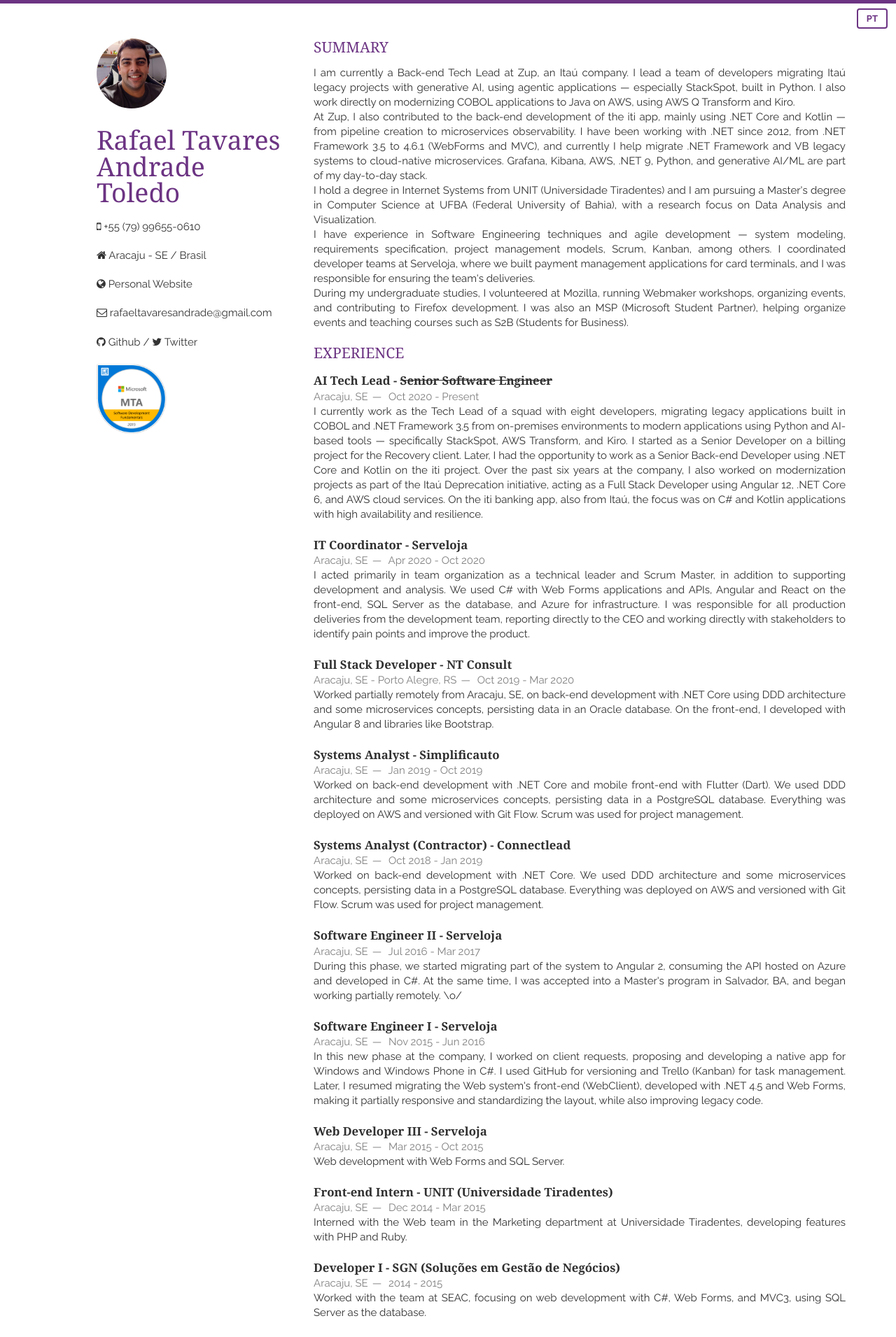
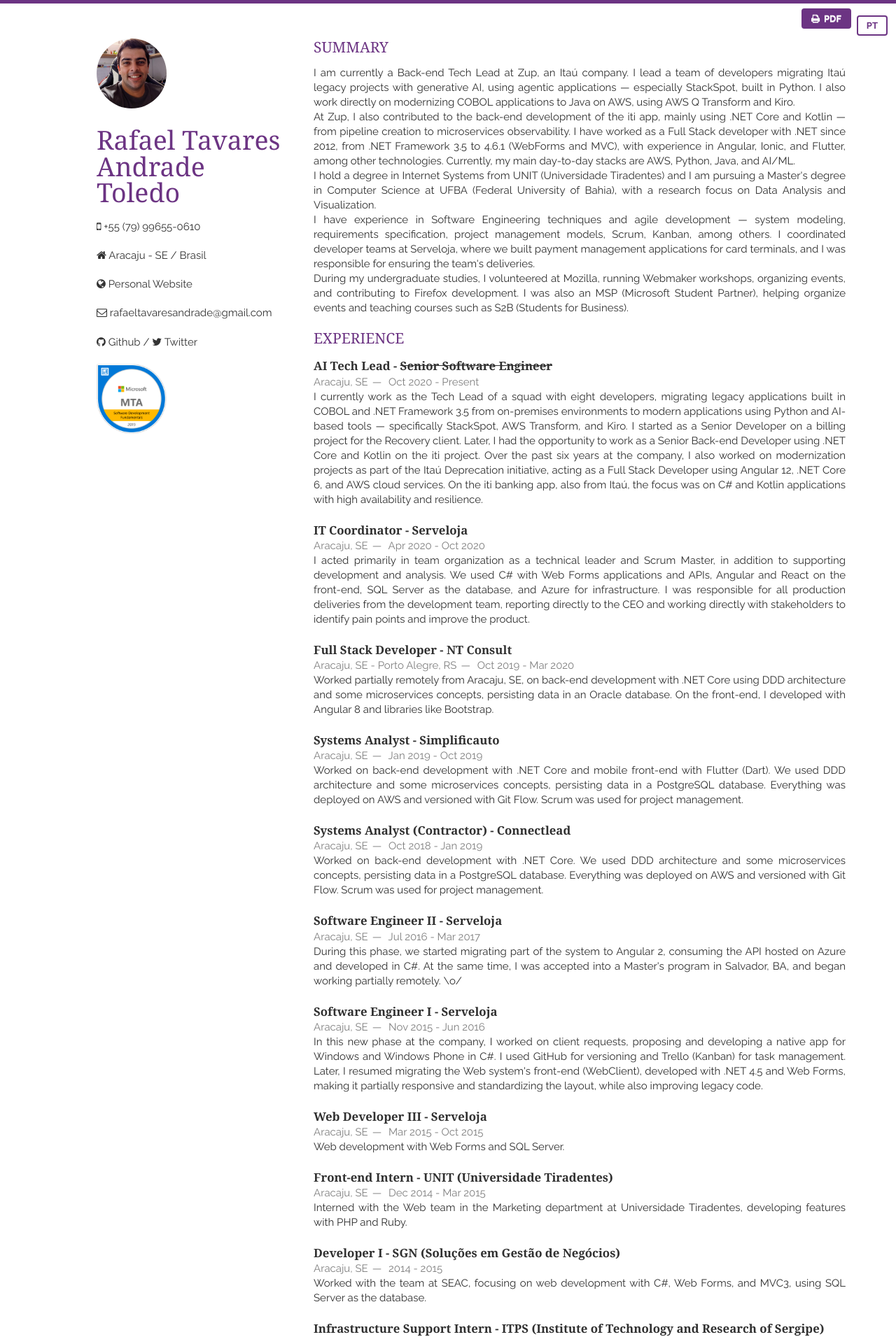
Before and after one commit to RafasTavares/resume-cv, a Jekyll site: the page built from index.html, in a window 1280 px wide. Shown: the top 1911 px of the page at 70% size. Built offline with Jekyll 4.4.1, drawn with Linux system fonts in a browser that asks for light colours; nearby versions of some CDN libraries; the list of posts is cut into pages by our own code; some of the changed text lies outside the part shown.

Commit message:
botao de print

```diff
--- a/_includes/en/abstract.html
+++ b/_includes/en/abstract.html
@@ -7,9 +7,8 @@
         <br />
         At Zup, I also contributed to the back-end development of the iti app, mainly using .NET Core and Kotlin — from pipeline creation
         to microservices observability.
-        I have been working with .NET since 2012, from .NET Framework 3.5 to 4.6.1 (WebForms and MVC),
-        and currently I help migrate .NET Framework and VB legacy systems to cloud-native microservices.
-        Grafana, Kibana, AWS, .NET 9, Python, and generative AI/ML are part of my day-to-day stack.
+        I have worked as a Full Stack developer with .NET since 2012, from .NET Framework 3.5 to 4.6.1 (WebForms and MVC), with experience in Angular, Ionic, and Flutter, among other technologies.
+        Currently, my main day-to-day stacks are AWS, Python, Java, and AI/ML.
         <br />
         I hold a degree in Internet Systems from UNIT (Universidade Tiradentes) and I am pursuing a Master's degree in
         Computer Science at UFBA (Federal University of Bahia), with a research focus on Data Analysis and Visualization.
--- a/_includes/en/courses.html
+++ b/_includes/en/courses.html
@@ -2,7 +2,7 @@
     <h1>Courses and Events</h1>
     <p>
         To view all certificates, visit <a
-            href="https://github.com/RafasTavares/My-certificates"><strong>HERE</strong></a>, my repository. &lt;= 2019
+            href="https://github.com/RafasTavares/My-certificates"><strong>HERE</strong></a>, my repository. &lt;= 2026
     </p>
     <h1>2026</h1>
     <article>
--- /dev/null
+++ b/_includes/header-actions.html
@@ -0,0 +1,11 @@
+<nav class="header-actions" aria-label="{% if page.lang == 'pt-BR' %}Ações do currículo{% else %}Resume actions{% endif %}">
+    <button type="button" class="header-actions__btn header-actions__btn--print" id="print-btn" title="{% if page.lang == 'pt-BR' %}Imprimir / Salvar como PDF{% else %}Print / Save as PDF{% endif %}">
+        <i class="fa fa-print" aria-hidden="true"></i>
+        <span class="header-actions__label">{% if page.lang == 'pt-BR' %}PDF{% else %}PDF{% endif %}</span>
+    </button>
+    {% if page.lang == 'pt-BR' %}
+    <a href="{{ site.baseurl }}" class="header-actions__btn" data-lang="en" title="Switch to English">EN</a>
+    {% else %}
+    <a href="{{ site.baseurl }}pt/" class="header-actions__btn" data-lang="pt-BR" title="Mudar para português">PT</a>
+    {% endif %}
+</nav>
--- a/_includes/pt-BR/abstract.html
+++ b/_includes/pt-BR/abstract.html
@@ -6,9 +6,8 @@
         Também atuo diretamente na modernização de aplicações COBOL para Java na AWS, com AWS Q Transform e Kiro.
         <br />
         Na Zup, também participei do desenvolvimento back-end do app iti, utilizando principalmente .NET Core e Kotlin — desde a criação de pipelines até a observabilidade dos microsserviços.
-        Trabalho com .NET desde 2012, do .NET Framework 3.5 ao 4.6.1 (WebForms e MVC),
-        e atualmente ajudo a migrar sistemas legados em .NET Framework e VB para microsserviços cloud-native.
-        Grafana, Kibana, AWS, .NET 9, Python e IA/ML generativa fazem parte das principais stacks do dia a dia.
+        Atuo como desenvolvedor Full Stack com .NET desde 2012, do .NET Framework 3.5 ao 4.6.1 (WebForms e MVC), com experiência também em Angular, Ionic e Flutter, entre outras tecnologias.
+        Atualmente, as principais stacks do dia a dia são AWS, Python, Java e IA/ML.
         <br />
         Sou graduado em Sistemas para Internet pela UNIT (Universidade Tiradentes) e mestrando em
         Ciência da Computação na UFBA (Universidade Federal da Bahia), com foco de pesquisa em Análise e Visualização de Dados.
--- a/_includes/pt-BR/courses.html
+++ b/_includes/pt-BR/courses.html
@@ -2,7 +2,7 @@
     <h1>Cursos e Eventos</h1>
     <p>
         Para visualizar todos os certificados, acesse <a
-            href="https://github.com/RafasTavares/My-certificates"><strong>AQUI</strong></a> meu repositório. &lt;= 2019
+            href="https://github.com/RafasTavares/My-certificates"><strong>AQUI</strong></a> meu repositório. &lt;= 2026
     </p>
     <h1>2026</h1>
     <article>
--- a/_layouts/layout.html
+++ b/_layouts/layout.html
@@ -27,7 +27,7 @@
     <!-- <link rel="apple-touch-icon" sizes="114x114" href="static/img/me-icon-114.png"> -->
 </head>
 <body>
-{% include lang-switcher.html %}
+{% include header-actions.html %}
 <div class="container">
     <header class="five columns">
         <img src="{{ site.baseurl }}static/img/profile.jpg" class="me">
@@ -75,6 +75,7 @@
          alt="Fork me on GitHub" data-canonical-src="#"></a>
 -->
 <script src="{{ site.baseurl }}static/js/lang.js"></script>
+<script src="{{ site.baseurl }}static/js/print.js"></script>
 <script>
   (function(i,s,o,g,r,a,m){i['GoogleAnalyticsObject']=r;i[r]=i[r]||function(){
   (i[r].q=i[r].q||[]).push(arguments)},i[r].l=1*new Date();a=s.createElement(o),
--- a/static/css/layout.css
+++ b/static/css/layout.css
@@ -129,6 +129,11 @@
     body {
         font-size: 14pt;
         line-height: 21pt;
+        border: none;
+    }
+
+    .header-actions {
+        display: none;
     }
 
     .container > header {
@@ -147,16 +152,22 @@
     font-size: 10pt;
 }
 
-.lang-switcher {
+.header-actions {
     position: fixed;
     top: 12px;
     right: 12px;
     z-index: 100;
+    display: flex;
+    gap: 8px;
+    align-items: center;
 }
 
-.lang-switcher__btn {
-    display: inline-block;
+.header-actions__btn {
+    display: inline-flex;
+    align-items: center;
+    gap: 6px;
     padding: 6px 12px;
+    font-family: inherit;
     font-size: 13px;
     font-weight: 700;
     line-height: 1;
@@ -165,10 +176,23 @@
     border: 2px solid #6C3483;
     border-radius: 4px;
     text-decoration: none;
+    cursor: pointer;
 }
 
-.lang-switcher__btn:hover,
-.lang-switcher__btn:focus {
+.header-actions__btn:hover,
+.header-actions__btn:focus {
     color: #fff;
     background: #6C3483;
 }
+
+.header-actions__btn--print {
+    background: #6C3483;
+    color: #fff;
+}
+
+.header-actions__btn--print:hover,
+.header-actions__btn--print:focus {
+    background: #5a2b6e;
+    border-color: #5a2b6e;
+    color: #fff;
+}
--- a/static/js/lang.js
+++ b/static/js/lang.js
@@ -23,7 +23,7 @@
     }
 
     document.addEventListener('click', function (event) {
-        var link = event.target.closest('.lang-switcher__btn');
+        var link = event.target.closest('.header-actions__btn[data-lang]');
         if (!link) {
             return;
         }
--- /dev/null
+++ b/static/js/print.js
@@ -0,0 +1,10 @@
+(function () {
+    var printBtn = document.getElementById('print-btn');
+    if (!printBtn) {
+        return;
+    }
+
+    printBtn.addEventListener('click', function () {
+        window.print();
+    });
+})();
```
